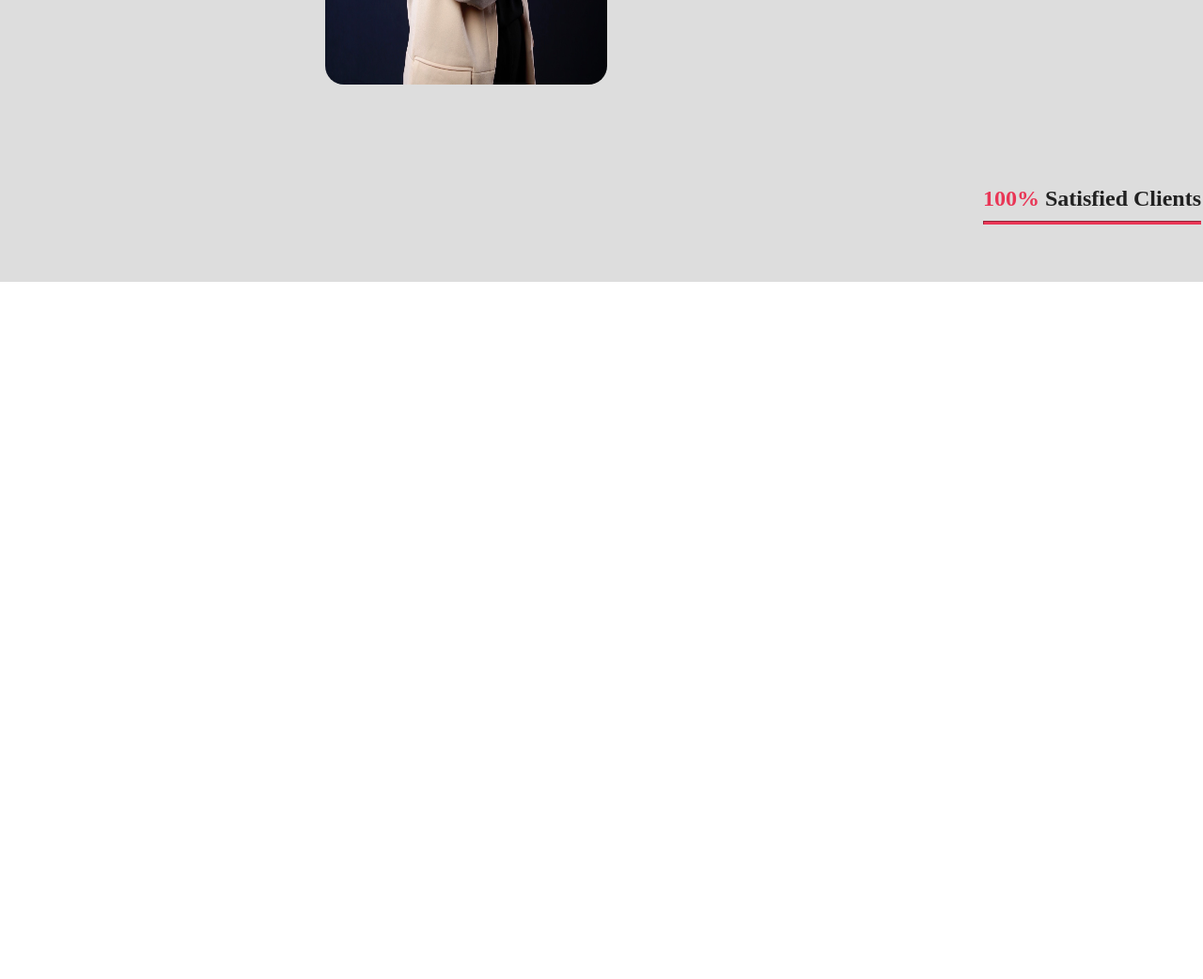
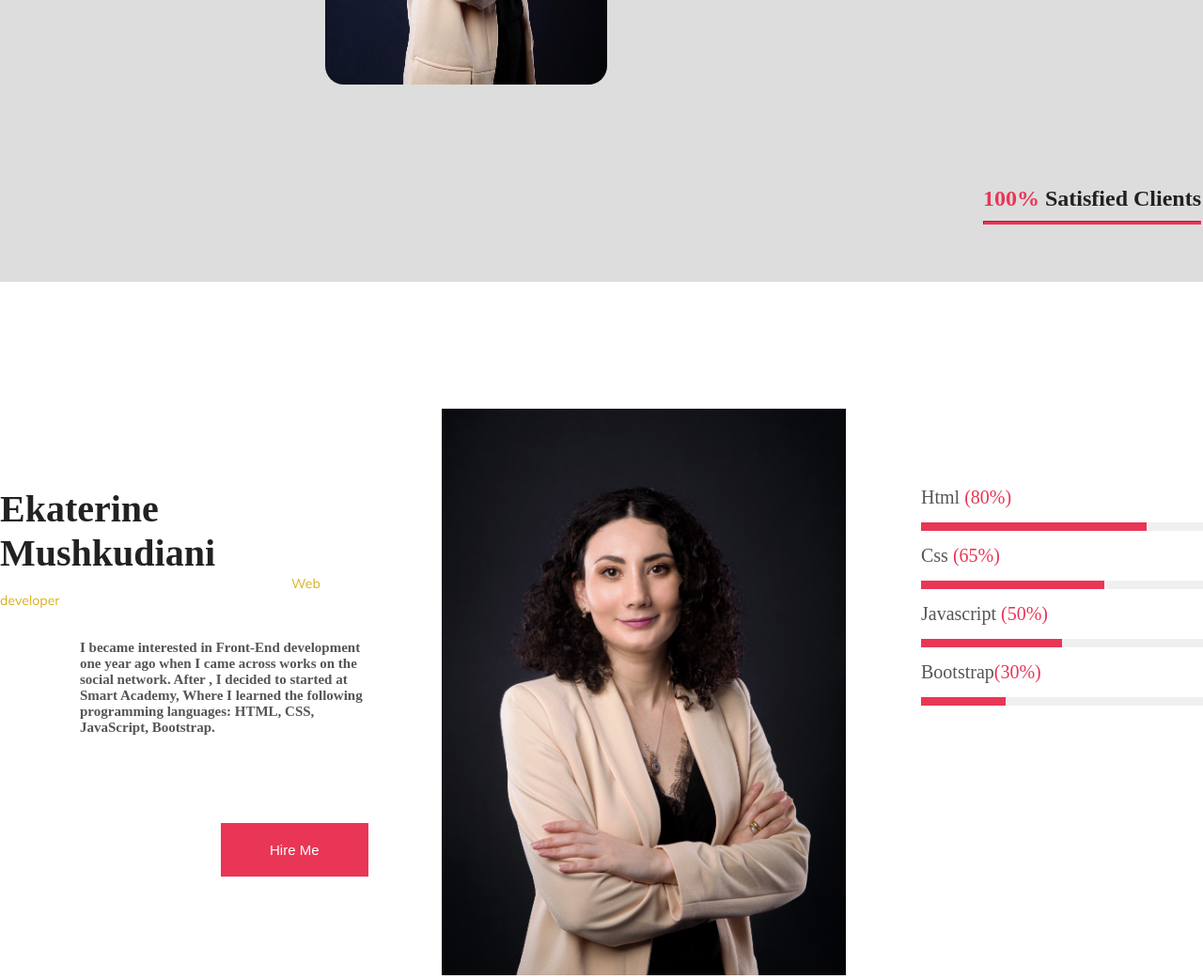
Before and after one commit to Katrin2108/e.mushkudiani-portfolio, a plain HTML site: page index.html in a window 1280 px wide. Shown: the part 660-1702 px from the top of the page at 94% size. Before the commit the page ends 960 px from the top, so only its background shows below. Drawn offline with Linux system fonts and the light colour scheme.

Commit message:
add skill bar

```diff
--- a/assets/css/styles.css
+++ b/assets/css/styles.css
@@ -144,3 +144,98 @@ hr.new1{
    margin-top: 10px;
 
 }
+.first-section{
+    max-width: 1920px;
+    margin-top: 135px;
+    display: flex;
+}
+.first-section h5 {
+    font-size: 40px;
+    color: #222222;
+    font-family: 'GlacialIndifference-Bold';
+}
+.first-section a{
+    font-size: 14px;
+    color: #DAAE19;
+    font-family: 'Muli';
+    margin-top: 6px;
+}
+.left-section{
+    margin-top: 83px;
+}
+h6{
+    max-width: 334px;
+    max-height: 149px;
+    font-size: 15px;
+    color: #555555;
+    opacity: 1;
+    font-family:'Muli-Regular';
+    margin-top: 33px;
+    margin-left: 85px;
+}
+button{
+    padding: 20px 52px;
+    font-size: 15px;
+    color: #FFFFFF;
+    background-color: #E93656;
+    border: #E93656;
+    margin-top: 60px;
+    margin-left: 150px;
+}
+.first-section{
+    max-width: 1920px;
+    max-height: 913px;
+}
+.left-section{
+    margin-right: 65.55px;
+}
+.left-section a{
+    margin-left: 310px;
+}
+.img-section img{
+   width: 430px;
+   height: 603px;
+   margin-right: 250px;
+}
+.skill-section{
+    margin-top: 59px;
+    margin-left: -170px;
+}
+.skillbar-wrapper {
+    margin: 1.5em auto;
+    width: 300px;
+  }
+  .skillbar-title {
+    font-size:20px;
+    color: #555555;
+    font-family:'GlacialIndifference-Bold';
+    margin-bottom: 15px;
+  }
+  .skillbar-title span{
+    color:#E93656
+  }
+  .skillbar {
+    position:relative;
+    margin-bottom: 15px;
+    width: 100%;
+    background: #F0F0F0;
+    height: 9px;
+  }
+  .skillbar-bar {
+    height: 9px;
+    width: 0%;
+    transition: 500ms linear;
+    transition-property: width, background-color;
+  }
+  .html .skillbar-bar {
+    background: #E93656;
+  }
+  .css .skillbar-bar {
+    background: #E93656;
+  }
+  .javascript .skillbar-bar {
+    background: #E93656;
+  }
+  .boostrap .skillbar-bar {
+    background: #E93656;
+  }
--- a/assets/js/app.js
+++ b/assets/js/app.js
@@ -6,3 +6,59 @@ setInterval(() => {
     index = (index + 1) % images.length;
     images[index].style.display="block";
 },5000);
+
+
+(function() {
+
+    var SkillsBar = function( bars ) {
+      this.bars = document.querySelectorAll( bars );
+      if( this.bars.length > 0 ) {
+        this.init();
+      }
+    };
+
+    SkillsBar.prototype = {
+      init: function() {
+        var self = this;
+        self.index = -5;
+        self.timer = setTimeout(function() {
+          self.action();
+        }, 500);
+
+
+      },
+      select: function( n ) {
+        var self = this,
+          bar = self.bars[n];
+
+          if( bar ) {
+            var width = bar.parentNode.dataset.percent;
+
+            bar.style.width = width;
+            bar.parentNode.classList.add( "complete" );
+          }
+      },
+      action: function() {
+        var self = this;
+        self.index++;
+        if( self.index == self.bars.length ) {
+          clearTimeout( self.timer );
+        } else {
+          self.select( self.index );
+        }
+
+        setTimeout(function() {
+          self.action();
+        },500);
+      }
+    };
+
+    window.SkillsBar = SkillsBar;
+
+  })();
+
+  (function() {
+    document.addEventListener( "DOMContentLoaded", function() {
+      var skills = new SkillsBar( ".skillbar-bar" );
+    });
+  })();
--- a/index.html
+++ b/index.html
@@ -59,9 +59,52 @@
         </div>
         <hr class="new1">
     </header>
-    <section>
+    <section class="first-section">
+            <div class="left-section">
+                <h5>Ekaterine Mushkudiani</h5>
+                <a>Web developer</a>
+                <h6 class="first-section-text">
+                I became interested in Front-End development one year ago
+                when I came across works on the social network.
+                After , I decided to started at Smart Academy,
+                Where I learned the following programming languages:
+                HTML, CSS, JavaScript, Bootstrap.
+                <h6>
+                <button>Hire Me</button>
+            </div>
+        <div class="img-section">
+            <img src="assets/images/IMG_3100.JPG" alt="myimage4">
+        </div>
+        <div class="skill-section">
+            <div class="skillbar-wrapper">
+                <div class="skillbar-title">Html <span>(80%)</span></div>
+              <div class="skillbar clearfix html" data-percent="80%">
+                <div class="skillbar-bar"></div>
+              </div>
+
+              <div class="skillbar-title">Css <span>(65%)</span></div>
+              <div class="skillbar clearfix css" data-percent="65%">
+                <div class="skillbar-bar"></div>
+              </div>
+
+              <div class="skillbar-title">Javascript <span>(50%)</span></div>
+              <div class="skillbar clearfix javascript" data-percent="50%">
+                <div class="skillbar-bar"></div>
+              </div>
+
+               <div class="skillbar-title">Bootstrap<span>(30%)</span></div>
+              <div class="skillbar clearfix boostrap" data-percent="30%">
+                <div class="skillbar-bar"></div>
+              </div>
+              </div>
+        </div>
+    </section>
+    <section class="second-section">
+
 
     </section>
+
+
     <script src="assets/js/app.js"></script>
 </body>
 </html>
```
